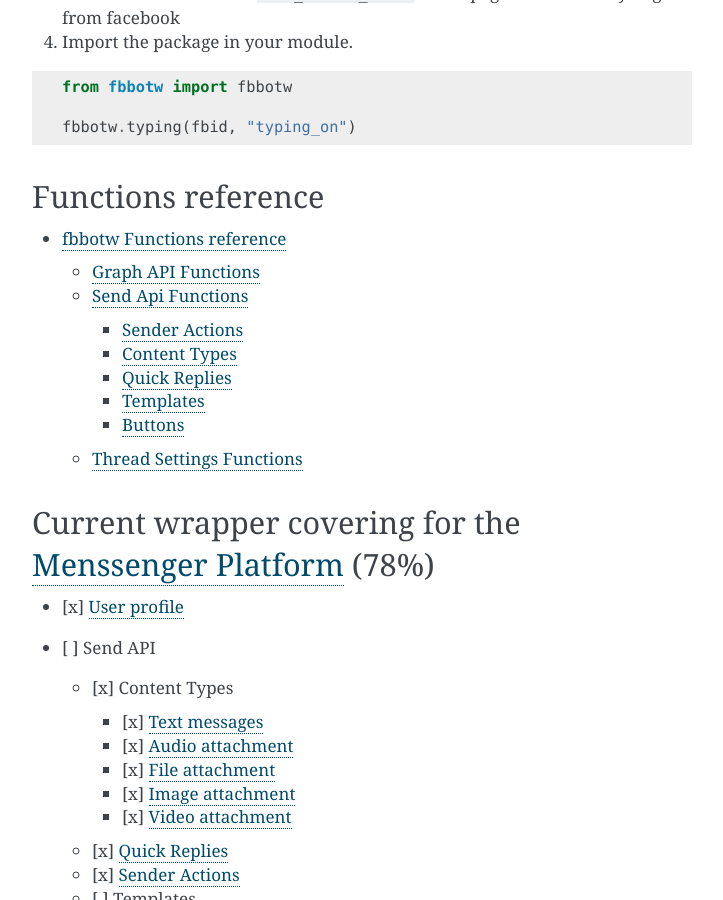
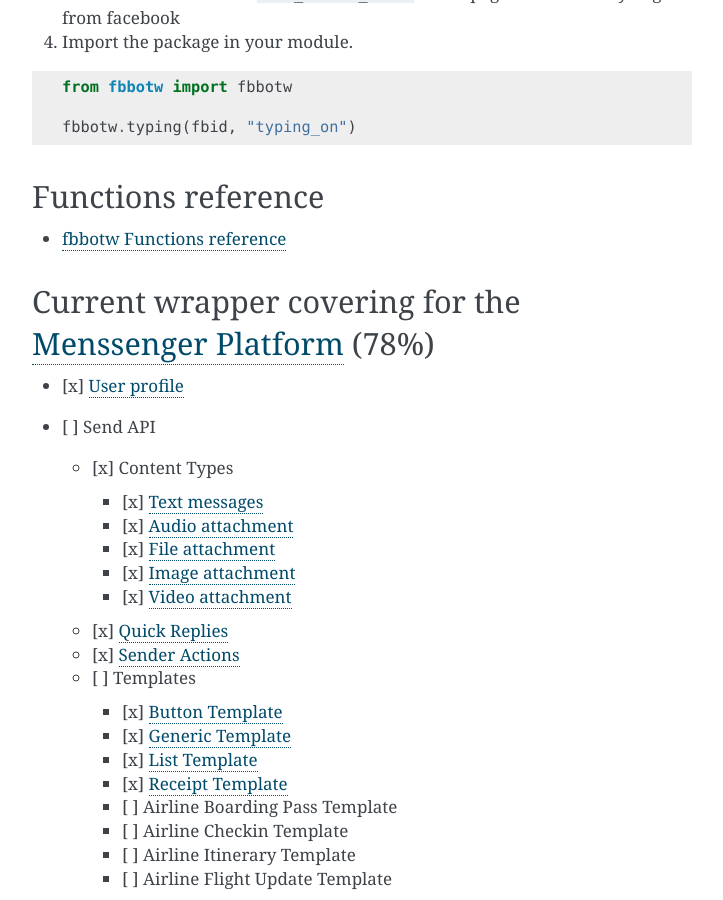
Before and after one commit to JoabMendes/fbbotw, a Sphinx documentation site: the page built from docs/source/index.rst, in a window 1280 px wide and 900 px high, scrolled down 1526 px. Shown: the whole window, without its empty margins (388-1111 px from the left). Built offline with Sphinx 7.4.7, drawn with Linux system fonts in a browser that asks for light colours; part of the change alters nothing that is shown.

```diff
--- a/docs/source/conf.py
+++ b/docs/source/conf.py
@@ -339,9 +339,3 @@ texinfo_documents = [
 # If true, do not generate a @detailmenu in the "Top" node's menu.
 #
 # texinfo_no_detailmenu = False
-
-html_context = {
-    "display_github": True, # Add 'Edit on Github' link instead of 'View page source'
-    "last_updated": True,
-    "commit": True,
-}
--- a/docs/source/functions.rst
+++ b/docs/source/functions.rst
@@ -1,55 +1,5 @@
 fbbotw Functions reference
 ==========================
 
-Graph API Functions
--------------------
-
-.. autofunction:: fbbotw.get_user_information
-
-
-Send Api Functions
-------------------
-
-Sender Actions
-~~~~~~~~~~~~~~
-
-.. autofunction:: fbbotw.typing
-
-Content Types
-~~~~~~~~~~~~~
-
-.. autofunction:: fbbotw.post_text_message
-.. autofunction:: fbbotw.post_audio_attachment
-.. autofunction:: fbbotw.post_file_attachment
-.. autofunction:: fbbotw.post_image_attachment
-.. autofunction:: fbbotw.post_video_attachment
-
-Quick Replies
-~~~~~~~~~~~~~
-
-.. autofunction:: fbbotw.post_text_w_quickreplies
-
-
-Templates
-~~~~~~~~~
-
-.. autofunction:: fbbotw.post_button_template
-.. autofunction:: fbbotw.post_generic_template
-.. autofunction:: fbbotw.post_list_template
-.. autofunction:: fbbotw.post_receipt_template
-
-Buttons
-~~~~~~~
-
-.. autofunction:: fbbotw.post_call_button
-
-
-Thread Settings Functions
--------------------------
-
-.. autofunction:: fbbotw.post_settings
-.. autofunction:: fbbotw.post_greeting_text
-.. autofunction:: fbbotw.post_start_button
-.. autofunction:: fbbotw.post_persistent_menu
-.. autofunction:: fbbotw.post_domain_whitelisting
-.. autofunction:: fbbotw.post_account_linking_url
+.. automodule:: fbbotw
+    :members:
--- /dev/null
+++ b/requirements_autodoc.txt
@@ -0,0 +1,3 @@
+Sphinx==1.4.9
+sphinx-autobuild==0.6.0
+Django==1.10
```
